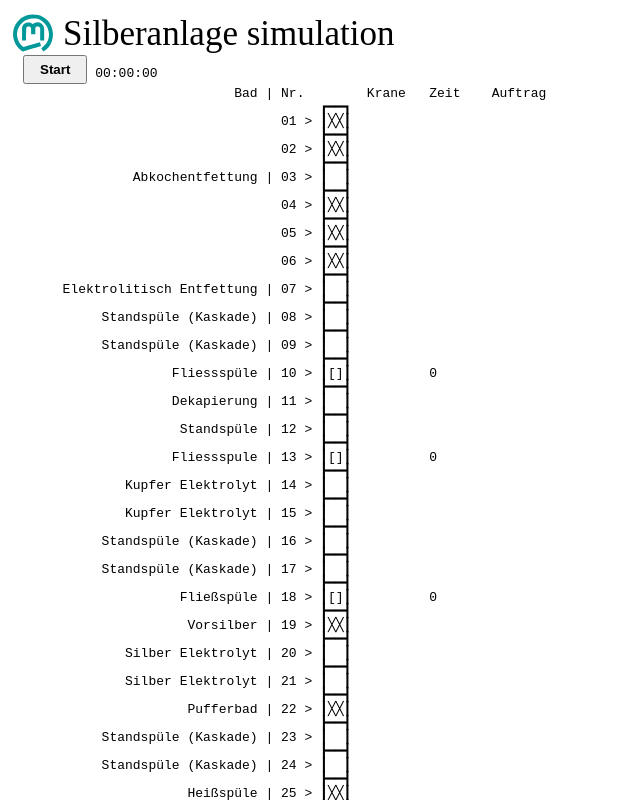
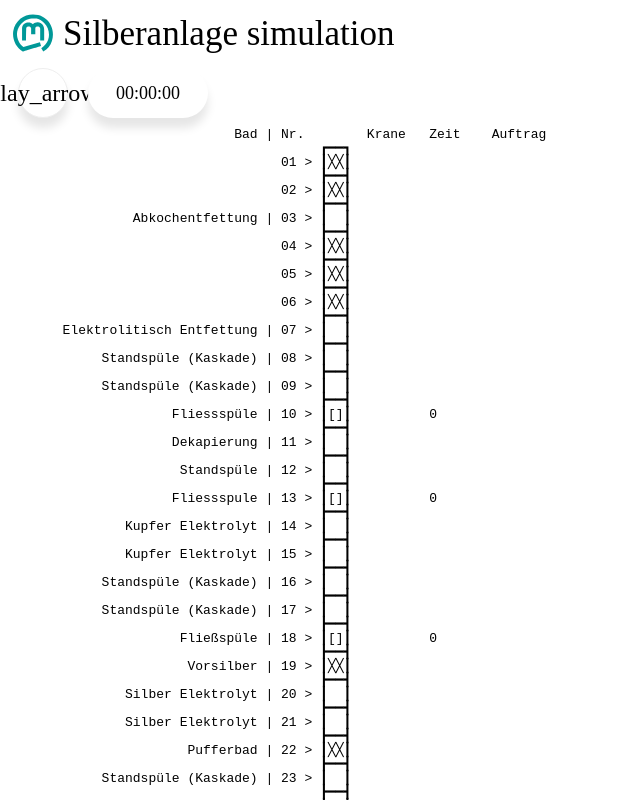
Before and after one commit to francescotili/silberanlage, an Angular app: page / in a window 1280 px wide. Shown: the top 800 px of the page, without its empty margins (0-640 px from the left). Built offline with nearby package versions, Linux system fonts and the light colour scheme.

Commit message:
Customized buttons for simulation

```diff
--- a/src/app/app.component.html
+++ b/src/app/app.component.html
@@ -25,17 +25,12 @@
   </div>
   <div class="title">{{ this.silberAnlage.name }} simulation</div>
 </div>
-<!--<h1>{{ this.silberAnlage.name }} simulation</h1>-->
-<div>
-  <button (click)="simulationStart()" *ngIf="this.viewBtn.start">Start</button>
-  <button (click)="simulationPause()" *ngIf="this.viewBtn.pause">Pause</button>
-  <button (click)="simulationResume()" *ngIf="this.viewBtn.resume">
-    Resume
-  </button>
-  <code>
-    {{ getSimulationTime() }}
-  </code>
-  <button (click)="simulationReset()" *ngIf="this.viewBtn.reset">Reset</button>
-</div>
-<!--<div [innerHtml]="this.renderingOutput"></div>-->
+<simulation-buttons
+  [viewBtn]="this.viewBtn"
+  [time]="getSimulationTime()"
+  (clickStart)="simulationStart()"
+  (clickPause)="simulationPause()"
+  (clickReset)="simulationReset()"
+  (clickResume)="simulationResume()"
+></simulation-buttons>
 <div [innerHtml]="renderOutput()"></div>
--- a/src/app/app.module.ts
+++ b/src/app/app.module.ts
@@ -4,10 +4,11 @@ import { FormsModule } from '@angular/forms';
 
 import { AppComponent } from './app.component';
 import { HelloComponent } from './hello.component';
+import { SimulationButtonsComponent } from './graphics/buttons/buttons.component'
 
 @NgModule({
   imports: [BrowserModule, FormsModule],
-  declarations: [AppComponent, HelloComponent],
+  declarations: [AppComponent, HelloComponent, SimulationButtonsComponent],
   bootstrap: [AppComponent],
 })
 export class AppModule {}
--- /dev/null
+++ b/src/app/graphics/buttons/buttons.component.css
@@ -0,0 +1,117 @@
+* {
+  margin: 0;
+  padding: 0;
+  box-sizing: border-box;
+  font-family: Bahnschrift;
+}
+
+*:focus,
+*:active {
+  outline: none !important;
+  -webkit-tap-highlight-color: transparent;
+}
+
+.wrapper {
+  display: inline-flex;
+  list-style: none;
+}
+
+.wrapper .icon {
+  position: relative;
+  background: #fff;
+  border-radius: 25px;
+  border: 1px solid #eee;
+  padding: 15px;
+  margin: 10px;
+  width: 50px;
+  height: 50px;
+  font-size: 18px;
+  display: flex;
+  justify-content: center;
+  align-items: center;
+  flex-direction: column;
+  box-shadow: 0 10px 10px rgba(0, 0, 0, 0.1);
+  cursor: pointer;
+  transition: all 0.2s cubic-bezier(0.68, -0.55, 0.265, 1.55);
+}
+
+.wrapper .icon span i {
+  transform: translate(0, 10%);
+}
+
+.wrapper .time {
+  position: relative;
+  background: #fff;
+  border-radius: 25px;
+  padding: 15px;
+  margin: 10px;
+  width: 120px;
+  height: 50px;
+  font-size: 18px;
+  display: flex;
+  justify-content: center;
+  align-items: center;
+  flex-direction: column;
+  box-shadow: 0 10px 10px rgba(0, 0, 0, 0.1);
+  transition: all 0.2s cubic-bezier(0.68, -0.55, 0.265, 1.55);
+  font-variant-numeric: tabular-nums;
+}
+
+.wrapper .tooltip {
+  position: absolute;
+  top: 0;
+  font-size: 14px;
+  background: #ffffff;
+  color: #ffffff;
+  padding: 5px 8px;
+  border-radius: 5px;
+  box-shadow: 0 10px 10px rgba(0, 0, 0, 0.1);
+  opacity: 0;
+  pointer-events: none;
+  transition: all 0.3s cubic-bezier(0.68, -0.55, 0.265, 1.55);
+}
+
+.wrapper .tooltip::before {
+  position: absolute;
+  content: '';
+  height: 8px;
+  width: 8px;
+  background: #ffffff;
+  bottom: -3px;
+  left: 50%;
+  transform: translate(-50%) rotate(45deg);
+  transition: all 0.3s cubic-bezier(0.68, -0.55, 0.265, 1.55);
+}
+
+.wrapper .icon:hover .tooltip {
+  top: -35px;
+  opacity: 1;
+  visibility: visible;
+  pointer-events: auto;
+}
+
+.wrapper .icon:hover span,
+.wrapper .icon:hover .tooltip {
+  text-shadow: 0px -1px 0px rgba(0, 0, 0, 0.1);
+}
+
+.wrapper .play:hover,
+.wrapper .play:hover .tooltip,
+.wrapper .play:hover .tooltip::before {
+  background: #259e00;
+  color: #ffffff;
+}
+
+.wrapper .pause:hover,
+.wrapper .pause:hover .tooltip,
+.wrapper .pause:hover .tooltip::before {
+  background: #c9b500;
+  color: #ffffff;
+}
+
+.wrapper .reset:hover,
+.wrapper .reset:hover .tooltip,
+.wrapper .reset:hover .tooltip::before {
+  background: #c91e00;
+  color: #ffffff;
+}
--- /dev/null
+++ b/src/app/graphics/buttons/buttons.component.html
@@ -0,0 +1,25 @@
+<ul class="wrapper">
+  <li class="icon play" *ngIf="this.viewBtn.start" (click)="simulationStart()">
+    <span class="tooltip">Start</span>
+    <span class="material-symbols-rounded"> play_arrow </span>
+  </li>
+  <li
+    class="icon play"
+    *ngIf="this.viewBtn.resume"
+    (click)="simulationResume()"
+  >
+    <span class="tooltip">Resume</span>
+    <span class="material-symbols-rounded"> play_arrow </span>
+  </li>
+  <li class="icon pause" *ngIf="this.viewBtn.pause" (click)="simulationPause()">
+    <span class="tooltip">Pause</span>
+    <span class="material-symbols-rounded"> pause </span>
+  </li>
+  <li class="time">
+    <span>{{ time }}</span>
+  </li>
+  <li class="icon reset" *ngIf="this.viewBtn.reset" (click)="simulationReset()">
+    <span class="tooltip">Reset</span>
+    <span class="material-symbols-rounded"> stop </span>
+  </li>
+</ul>
--- /dev/null
+++ b/src/app/graphics/buttons/buttons.component.ts
@@ -0,0 +1,36 @@
+import { Component, Input, Output, EventEmitter } from '@angular/core';
+
+@Component({
+  selector: 'simulation-buttons',
+  templateUrl: './buttons.component.html',
+  styleUrls: ['./buttons.component.css'],
+})
+export class SimulationButtonsComponent {
+  @Input() viewBtn: {
+    start: boolean;
+    pause: boolean;
+    reset: boolean;
+    resume: boolean;
+  };
+  @Input() time: string;
+  @Output() clickStart = new EventEmitter<string>();
+  @Output() clickPause = new EventEmitter<string>();
+  @Output() clickResume = new EventEmitter<string>();
+  @Output() clickReset = new EventEmitter<string>();
+
+  simulationStart() {
+    this.clickStart.emit();
+  }
+
+  simulationPause() {
+    this.clickPause.emit();
+  }
+
+  simulationResume() {
+    this.clickResume.emit();
+  }
+
+  simulationReset() {
+    this.clickReset.emit();
+  }
+}
--- a/src/index.html
+++ b/src/index.html
@@ -1 +1,5 @@
+<link
+  rel="stylesheet"
+  href="https://fonts.googleapis.com/css2?family=Material+Symbols+Rounded:opsz,wght,FILL,GRAD@48,400,1,0"
+/>
 <my-app>loading</my-app>
--- a/src/styles.css
+++ b/src/styles.css
@@ -5,11 +5,3 @@ body {
 code {
   line-height: 14px;
 }
-
-button {
-  font-weight: bold;
-  margin-left: 15px;
-  display: inline-block;
-  padding: 5px 15px;
-  transform: translate(0, -3px);
-}
```
